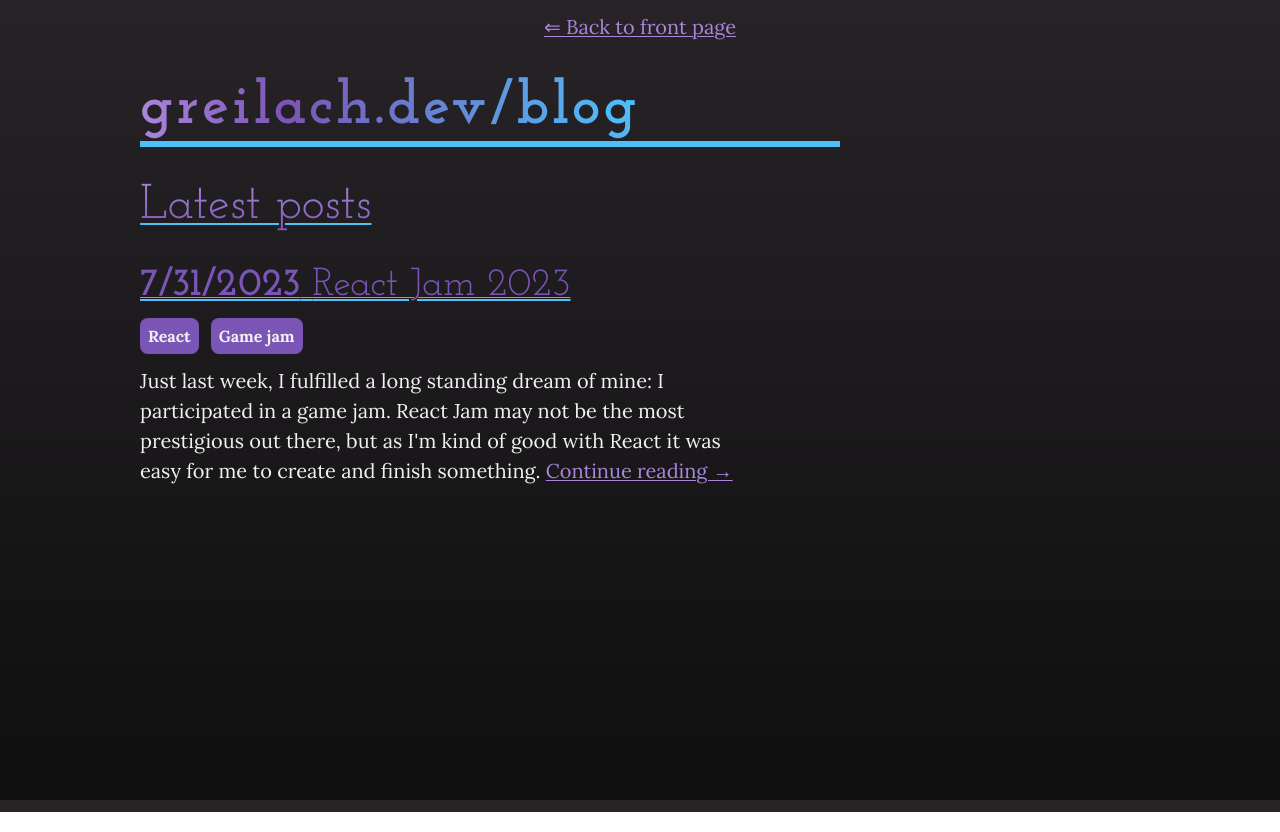
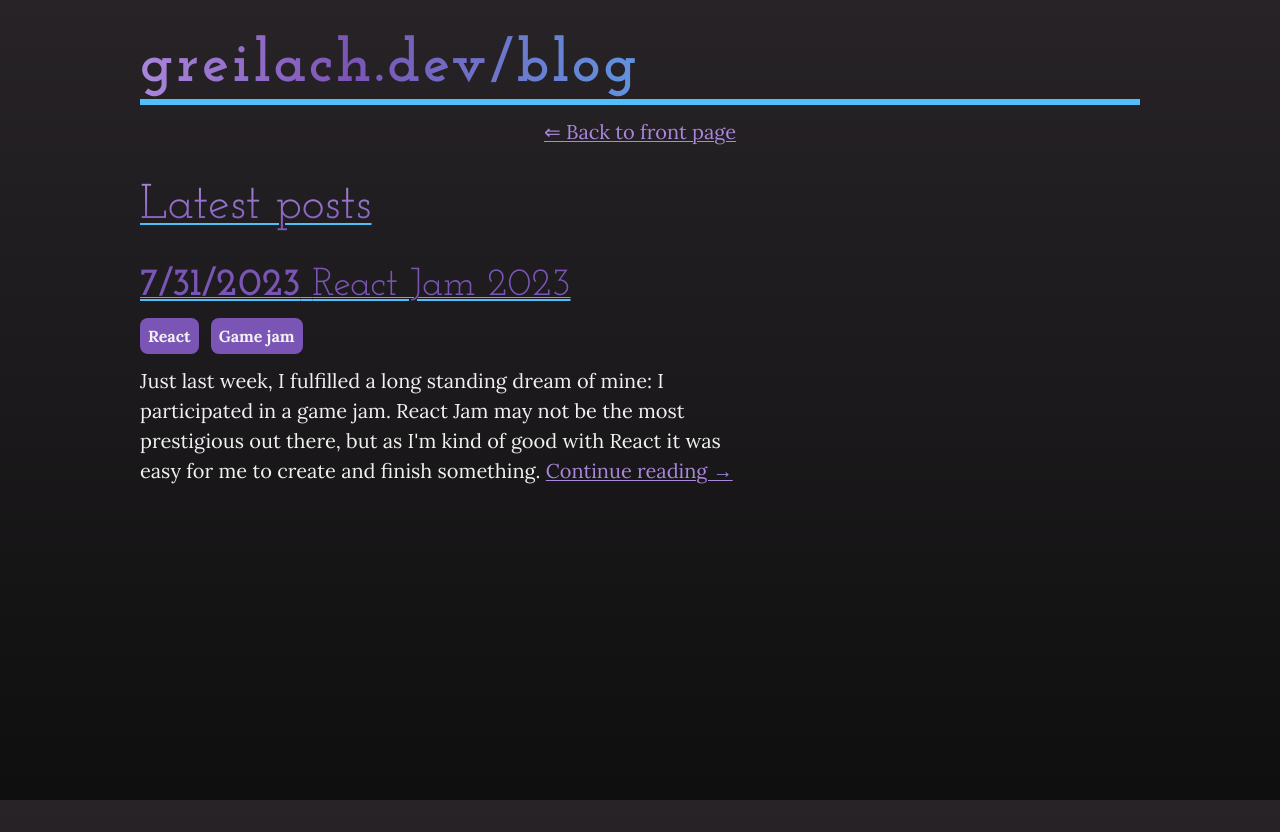
Before and after one commit to Frdnspnzr/greilach.dev, a Next.js app: page /blog in a window 1280 px wide. Built offline with nearby package versions, Linux system fonts and the light colour scheme.

Commit message:
Move title above navigation on all pages

```diff
--- a/app/blog/page.tsx
+++ b/app/blog/page.tsx
@@ -1,5 +1,6 @@
 import BackToFrontPage from "@/components/BackToFrontPage";
 import Tag from "@/components/Tag/Tag";
+import Title from "@/components/Title/Title";
 import { getAllPosts } from "@/lib/fetchers";
 import Link from "next/link";
 
@@ -8,15 +9,11 @@ export default async function Page() {
 
   return (
     <>
+      <Title>blog</Title>
       <nav>
         <BackToFrontPage />
       </nav>
       <div className="text-container">
-        <h1>
-          greilach.dev
-          <wbr />
-          /blog
-        </h1>
         <main>
           <h2>Latest posts</h2>
           {posts
--- a/app/blog/post/[slug]/page.tsx
+++ b/app/blog/post/[slug]/page.tsx
@@ -11,6 +11,7 @@ export default async function Page({ params }: Props) {
   const post = getPost(params.slug);
   return (
     <>
+      <h1>{post.title}</h1>
       <nav>
         <BackToFrontPage />
         <Link href="/blog">
@@ -29,7 +30,6 @@ export default async function Page({ params }: Props) {
           </div>
         </div>
         <div className="text-container">
-          <h1>{post.title}</h1>
           <MDXRemote source={post.content} />
         </div>
       </div>
--- a/app/design_system/page.tsx
+++ b/app/design_system/page.tsx
@@ -15,11 +15,11 @@ export const metadata = {
 export default async function Page() {
   return (
     <>
+      <Title>design_system</Title>
       <nav>
         <BackToFrontPage />
       </nav>
       <main>
-        <Title>design_system</Title>
         <p className="lead">
           These are the governing design principles of this page and all my
           other projects that don&apos;t have something similiar on their own.
```
